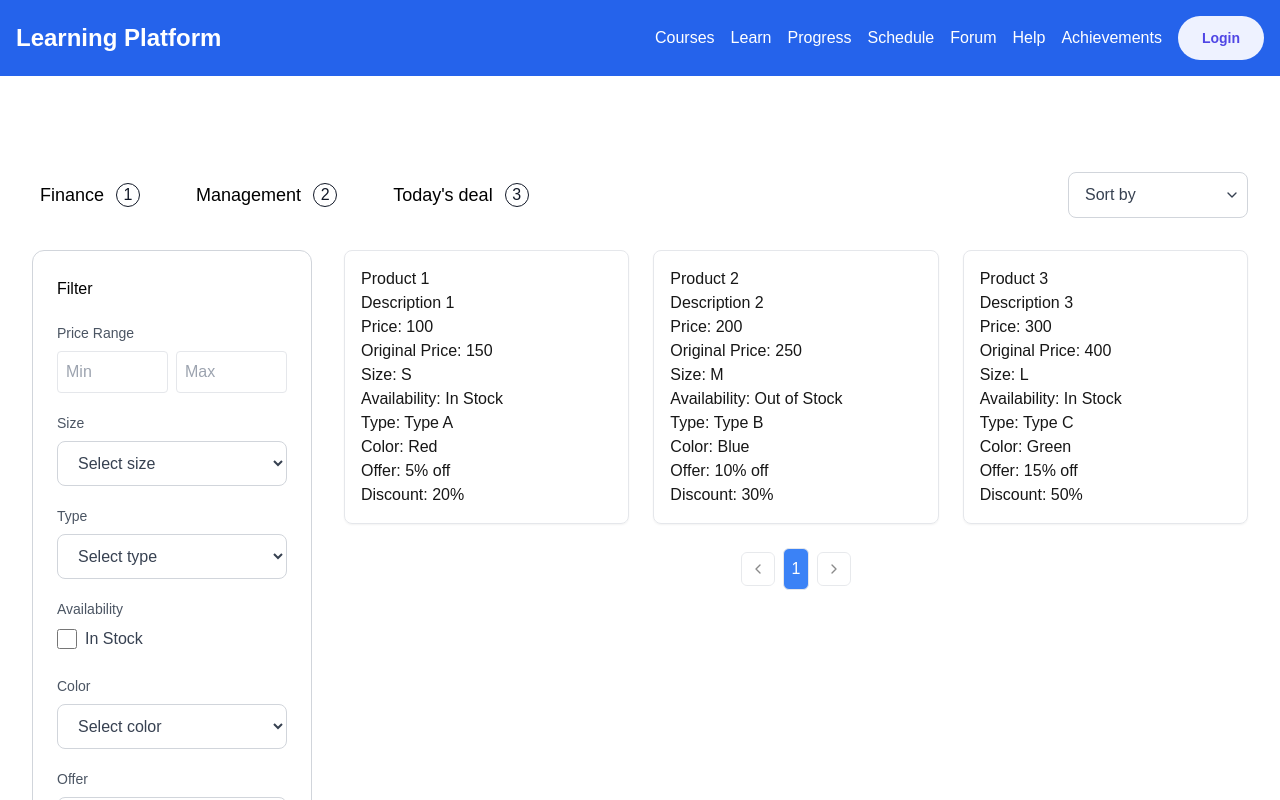
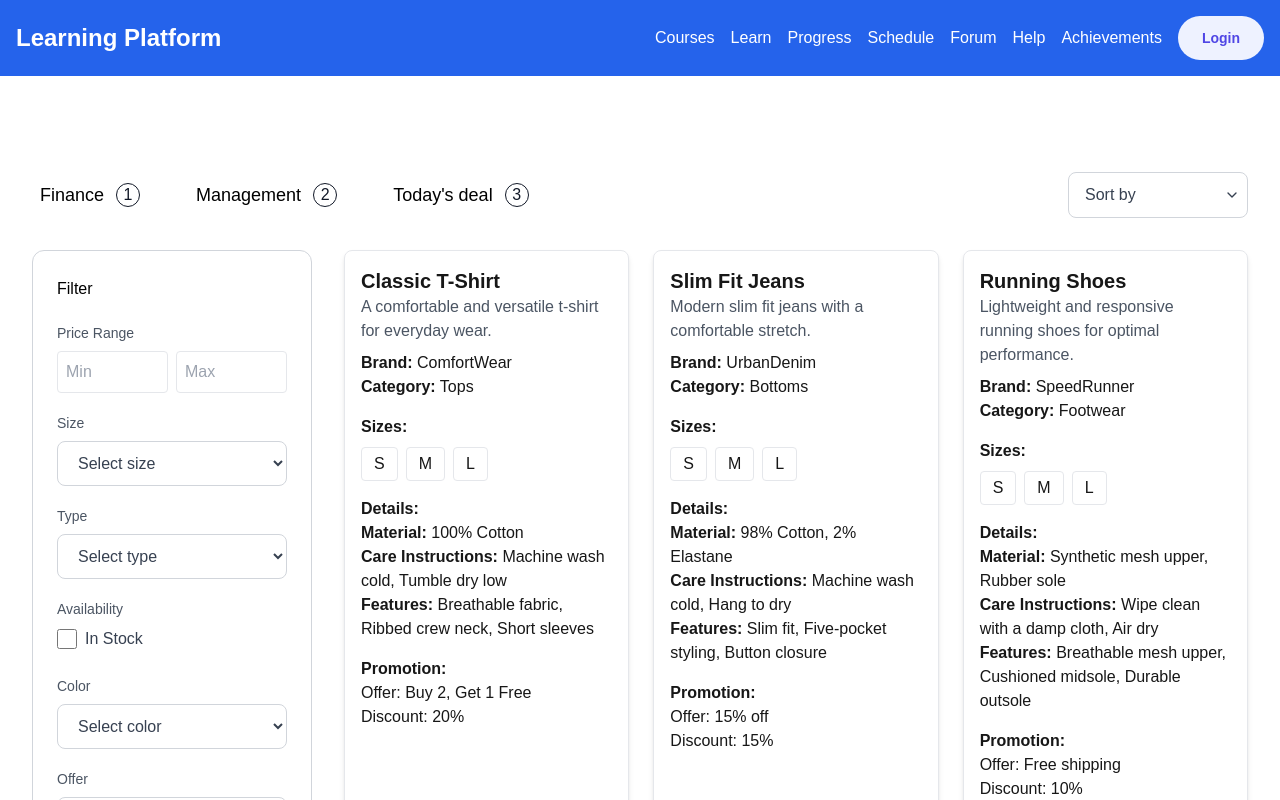
Before and after one commit to nguyenvantanphatit/course, a Next.js app: page /search in a window 1280 px wide. Shown: the top 800 px of the page. Built offline with nearby package versions, Linux system fonts and the light colour scheme.

Commit message:
add filter search product

```diff
--- a/components/Filter.tsx
+++ b/components/Filter.tsx
@@ -3,111 +3,174 @@
 import { useState, useEffect, useCallback } from 'react'
 import { ChevronDownIcon, ChevronLeft, ChevronRight, SearchIcon } from 'lucide-react'
 
-type Product = {
+interface PriceVariant {
+    id: number;
+    color: string;
+    price: number;
+    originalPrice: number;
+    stockStatus: "In Stock" | "Out of Stock" | "Low Stock";
+}
+
+interface SizeVariant {
+    id: number;
+    size: string;
+    colors: PriceVariant[];
+}
+
+interface Product {
     id: number;
     general: {
         name: string;
         description: string;
+        brand: string;
+        category: string;
     };
     details: {
-        pricing: {
-            price: number;
-            originalPrice: number;
-        };
-        availability: {
-            stockStatus: string;
-            size: string;
-        };
-        attributes: {
-            type: string;
-            color: string;
-        };
+        material: string;
+        careInstructions: string[];
+        features: string[];
     };
+    variants: SizeVariant[];
     promotion: {
         offer: string;
-        discount: number;
+        discountPercentage: number;
     };
-};
-
+}
 
 const sampleProducts: Product[] = [
     {
         id: 1,
         general: {
-            name: "Product 1",
-            description: "Description 1"
+            name: "Classic T-Shirt",
+            description: "A comfortable and versatile t-shirt for everyday wear.",
+            brand: "ComfortWear",
+            category: "Tops",
         },
         details: {
-            pricing: {
-                price: 100,
-                originalPrice: 150,
+            material: "100% Cotton",
+            careInstructions: ["Machine wash cold", "Tumble dry low"],
+            features: ["Breathable fabric", "Ribbed crew neck", "Short sleeves"],
+        },
+        variants: [
+            {
+                id: 101,
+                size: "S",
+                colors: [
+                    { id: 1001, color: "White", price: 19.99, originalPrice: 24.99, stockStatus: "In Stock" },
+                    { id: 1002, color: "Black", price: 29.99, originalPrice: 54.99, stockStatus: "In Stock" },
+                ],
             },
-            availability: {
-                stockStatus: "In Stock",
-                size: "S"
+            {
+                id: 102,
+                size: "M",
+                colors: [
+                    { id: 1003, color: "White", price: 19.99, originalPrice: 24.99, stockStatus: "In Stock" },
+                    { id: 1004, color: "Black", price: 19.99, originalPrice: 24.99, stockStatus: "Out of Stock" },
+                ],
             },
-            attributes: {
-                type: "Type A",
-                color: "Red"
-            }
+            {
+                id: 103,
+                size: "L",
+                colors: [
+                    { id: 1005, color: "White", price: 21.99, originalPrice: 26.99, stockStatus: "Low Stock" },
+                    { id: 1006, color: "Black", price: 21.99, originalPrice: 26.99, stockStatus: "In Stock" },
+                ],
+            },
+        ],
+        promotion: {
+            offer: "Buy 2, Get 1 Free",
+            discountPercentage: 20,
         },
-        promotion: {
-            offer: "5% off",
-            discount: 20
-        }
     },
     {
         id: 2,
         general: {
-            name: "Product 2",
-            description: "Description 2"
+            name: "Slim Fit Jeans",
+            description: "Modern slim fit jeans with a comfortable stretch.",
+            brand: "UrbanDenim",
+            category: "Bottoms",
         },
         details: {
-            pricing: {
-                price: 200,
-                originalPrice: 250,
+            material: "98% Cotton, 2% Elastane",
+            careInstructions: ["Machine wash cold", "Hang to dry"],
+            features: ["Slim fit", "Five-pocket styling", "Button closure"],
+        },
+        variants: [
+            {
+                id: 104,
+                size: "S",
+                colors: [
+                    { id: 1001, color: "White", price: 19.99, originalPrice: 24.99, stockStatus: "In Stock" },
+                    { id: 1002, color: "Black", price: 19.99, originalPrice: 24.99, stockStatus: "In Stock" },
+                ],
             },
-            availability: {
-                stockStatus: "Out of Stock",
-                size: "M"
+            {
+                id: 105,
+                size: "M",
+                colors: [
+                    { id: 1003, color: "White", price: 19.99, originalPrice: 24.99, stockStatus: "In Stock" },
+                    { id: 1004, color: "Black", price: 19.99, originalPrice: 24.99, stockStatus: "Out of Stock" },
+                ],
             },
-            attributes: {
-                type: "Type B",
-                color: "Blue"
-            }
+            {
+                id: 106,
+                size: "L",
+                colors: [
+                    { id: 1005, color: "White", price: 21.99, originalPrice: 26.99, stockStatus: "Low Stock" },
+                    { id: 1006, color: "Black", price: 21.99, originalPrice: 26.99, stockStatus: "In Stock" },
+                ],
+            },
+        ],
+        promotion: {
+            offer: "15% off",
+            discountPercentage: 15,
         },
-        promotion: {
-            offer: "10% off",
-            discount: 30
-        }
     },
     {
         id: 3,
         general: {
-            name: "Product 3",
-            description: "Description 3"
+            name: "Running Shoes",
+            description: "Lightweight and responsive running shoes for optimal performance.",
+            brand: "SpeedRunner",
+            category: "Footwear",
         },
         details: {
-            pricing: {
-                price: 300,
-                originalPrice: 400,
+            material: "Synthetic mesh upper, Rubber sole",
+            careInstructions: ["Wipe clean with a damp cloth", "Air dry"],
+            features: ["Breathable mesh upper", "Cushioned midsole", "Durable outsole"],
+        },
+        variants: [
+            {
+                id: 107,
+                size: "S",
+                colors: [
+                    { id: 1001, color: "White", price: 19.99, originalPrice: 24.99, stockStatus: "In Stock" },
+                    { id: 1002, color: "Black", price: 19.99, originalPrice: 24.99, stockStatus: "In Stock" },
+                ],
             },
-            availability: {
-                stockStatus: "In Stock",
-                size: "L"
+            {
+                id: 108,
+                size: "M",
+                colors: [
+                    { id: 1003, color: "White", price: 19.99, originalPrice: 24.99, stockStatus: "In Stock" },
+                    { id: 1004, color: "Black", price: 19.99, originalPrice: 24.99, stockStatus: "Out of Stock" },
+                ],
             },
-            attributes: {
-                type: "Type C",
-                color: "Green"
-            }
+            {
+                id: 109,
+                size: "L",
+                colors: [
+                    { id: 1005, color: "White", price: 21.99, originalPrice: 26.99, stockStatus: "Low Stock" },
+                    { id: 1006, color: "Black", price: 21.99, originalPrice: 26.99, stockStatus: "In Stock" },
+                ],
+            },
+        ],
+        promotion: {
+            offer: "Free shipping",
+            discountPercentage: 10,
         },
-        promotion: {
-            offer: "15% off",
-            discount: 50
-        }
-    }
+    },
 ];
-
 
 export default function Filter() {
     const [products, setProducts] = useState<Product[]>(sampleProducts);
@@ -122,30 +185,46 @@ export default function Filter() {
         availability: '',
         color: '',
         offer: '',
+        brand: "",
+        category: '',
         discount: 0,
         sortBy: ''
     });
 
+    const [selectedSizeId, setSelectedSizeId] = useState<number | null>(null);
+    const [selectedColorId, setSelectedColorId] = useState<number | null>(null);
+
     const applyFiltersAndSort = useCallback(() => {
         let filteredProducts = sampleProducts.filter(product => {
-            return (
-                product.details.pricing.price >= filters.minPrice &&
-                product.details.pricing.price <= filters.maxPrice &&
-                (!filters.size || product.details.availability.size === filters.size) &&
-                (!filters.type || product.details.attributes.type === filters.type) &&
-                (!filters.availability || product.details.availability.stockStatus === filters.availability) &&
-                (!filters.color || product.details.attributes.color === filters.color) &&
+            return product.variants.some(sizeVariant =>
+                sizeVariant.colors.some(colorVariant =>
+                    colorVariant.price >= filters.minPrice &&
+                    colorVariant.price <= filters.maxPrice &&
+                    (!filters.size || sizeVariant.size === filters.size) &&
+                    (!filters.color || colorVariant.color === filters.color) &&
+                    (!filters.availability || colorVariant.stockStatus === filters.availability)
+                )
+            ) &&
+                (!filters.brand || product.general.brand === filters.brand) &&
+                (!filters.category || product.general.category === filters.category) &&
                 (!filters.offer || product.promotion.offer === filters.offer) &&
-                product.promotion.discount >= filters.discount
-            );
+                product.promotion.discountPercentage >= filters.discount;
         });
 
         switch (filters.sortBy) {
             case 'priceAsc':
-                filteredProducts.sort((a, b) => a.details.pricing.price - b.details.pricing.price);
+                filteredProducts.sort((a, b) => {
+                    const minPriceA = Math.min(...a.variants.flatMap(v => v.colors.map(c => c.price)));
+                    const minPriceB = Math.min(...b.variants.flatMap(v => v.colors.map(c => c.price)));
+                    return minPriceA - minPriceB;
+                });
                 break;
             case 'priceDesc':
-                filteredProducts.sort((a, b) => b.details.pricing.price - a.details.pricing.price);
+                filteredProducts.sort((a, b) => {
+                    const maxPriceA = Math.max(...a.variants.flatMap(v => v.colors.map(c => c.price)));
+                    const maxPriceB = Math.max(...b.variants.flatMap(v => v.colors.map(c => c.price)));
+                    return maxPriceB - maxPriceA;
+                });
                 break;
             case 'nameAsc':
                 filteredProducts.sort((a, b) => a.general.name.localeCompare(b.general.name));
@@ -161,7 +240,6 @@ export default function Filter() {
         setCurrentPage(1);
     }, [filters]);
 
-
     useEffect(() => {
         applyFiltersAndSort();
     }, [applyFiltersAndSort]);
@@ -172,6 +250,7 @@ export default function Filter() {
             [filterName]: value
         }));
     };
+
     const indexOfLastItem = currentPage * itemsPerPage;
     const indexOfFirstItem = indexOfLastItem - itemsPerPage;
     const currentItems = products.slice(indexOfFirstItem, indexOfLastItem);
@@ -179,6 +258,14 @@ export default function Filter() {
 
     const paginate = (pageNumber: number) => setCurrentPage(pageNumber);
 
+    const handleSizeSelect = (sizeId: number) => {
+        setSelectedSizeId(sizeId);
+        setSelectedColorId(null);
+    };
+
+    const handleColorSelect = (colorId: number) => {
+        setSelectedColorId(colorId);
+    };
     return (
         <section className="py-24 relative">
             <div className="w-full max-w-7xl mx-auto px-4 md:px-8">
@@ -327,6 +414,8 @@ export default function Filter() {
                                     availability: '',
                                     color: '',
                                     offer: '',
+                                    brand: "",
+                                    category: '',
                                     discount: 0,
                                     sortBy: ''
                                 })}
@@ -337,18 +426,72 @@ export default function Filter() {
                     </div>
                     <div className="col-span-12 md:col-span-9">
                         <div className="grid grid-cols-1 sm:grid-cols-2 lg:grid-cols-3 gap-6">
-                            {currentItems.map((product) => (
-                                <div key={product.id} className="border rounded-lg p-4 shadow-sm hover:shadow-md transition-shadow duration-300">
-                                    <h3>{product.general.name}</h3>
-                                    <p>{product.general.description}</p>
-                                    <p>Price: {product.details.pricing.price}</p>
-                                    <p>Original Price: {product.details.pricing.originalPrice}</p>
-                                    <p>Size: {product.details.availability.size}</p>
-                                    <p>Availability: {product.details.availability.stockStatus}</p>
-                                    <p>Type: {product.details.attributes.type}</p>
-                                    <p>Color: {product.details.attributes.color}</p>
-                                    <p>Offer: {product.promotion.offer}</p>
-                                    <p>Discount: {product.promotion.discount}%</p>
+                            {currentItems.map(product => (
+                                <div key={product.id} className="border p-4 rounded-lg shadow-md">
+                                    <h3 className="text-xl font-bold">{product.general.name}</h3>
+                                    <p className="text-gray-600">{product.general.description}</p>
+                                    <p className="mt-2"><span className="font-semibold">Brand:</span> {product.general.brand}</p>
+                                    <p><span className="font-semibold">Category:</span> {product.general.category}</p>
+                                    <div className="mt-4">
+                                        <h4 className="font-semibold">Sizes:</h4>
+                                        <div className="flex flex-wrap gap-2 mt-2">
+                                            {product.variants.map(variant => (
+                                                <button
+                                                    key={variant.size}
+                                                    className={`px-3 py-1 border rounded ${selectedSizeId === variant.id ? 'bg-blue-500 text-white' : 'bg-white'}`}
+                                                    onClick={() => handleSizeSelect(variant.id)}
+                                                >
+                                                    {variant.size}
+                                                </button>
+                                            ))}
+                                        </div>
+                                    </div>
+                                    {selectedSizeId && (
+                                        <div className="mt-4">
+                                            <h4 className="font-semibold">Colors:</h4>
+                                            <div className="flex flex-wrap gap-2 mt-2">
+                                                {product.variants.find(v => v.id === selectedSizeId)?.colors.map(colorVariant => (
+                                                    <button
+                                                        key={colorVariant.color}
+                                                        className={`px-3 py-1 border rounded ${selectedColorId === colorVariant.id ? 'bg-blue-500 text-white' : 'bg-white'}`}
+                                                        onClick={() => handleColorSelect(colorVariant.id)}
+                                                    >
+                                                        {colorVariant.color}
+                                                    </button>
+                                                ))}
+                                            </div>
+                                        </div>
+                                    )}
+                                    {selectedSizeId && selectedColorId && (
+                                        <div className="mt-4">
+                                            <h4 className="font-semibold">Price:</h4>
+                                            {(() => {
+                                                const selectedVariant = product.variants.find(v => v.id === selectedSizeId);
+                                                const selectedColorVariant = selectedVariant?.colors.find(c => c.id === selectedColorId);
+                                                if (selectedColorVariant) {
+                                                    return (
+                                                        <div>
+                                                            <p>Price: ${selectedColorVariant.price.toFixed(2)}</p>
+                                                            <p>Original Price: ${selectedColorVariant.originalPrice.toFixed(2)}</p>
+                                                            <p>Status: {selectedColorVariant.stockStatus}</p>
+                                                        </div>
+                                                    );
+                                                }
+                                                return <p>No price information available for the selected combination.</p>;
+                                            })()}
+                                        </div>
+                                    )}
+                                    <div className="mt-4">
+                                        <h4 className="font-semibold">Details:</h4>
+                                        <p><span className="font-semibold">Material:</span> {product.details.material}</p>
+                                        <p><span className="font-semibold">Care Instructions:</span> {product.details.careInstructions.join(", ")}</p>
+                                        <p><span className="font-semibold">Features:</span> {product.details.features.join(", ")}</p>
+                                    </div>
+                                    <div className="mt-4">
+                                        <h4 className="font-semibold">Promotion:</h4>
+                                        <p>Offer: {product.promotion.offer}</p>
+                                        <p>Discount: {product.promotion.discountPercentage}%</p>
+                                    </div>
                                 </div>
                             ))}
                         </div>
```
